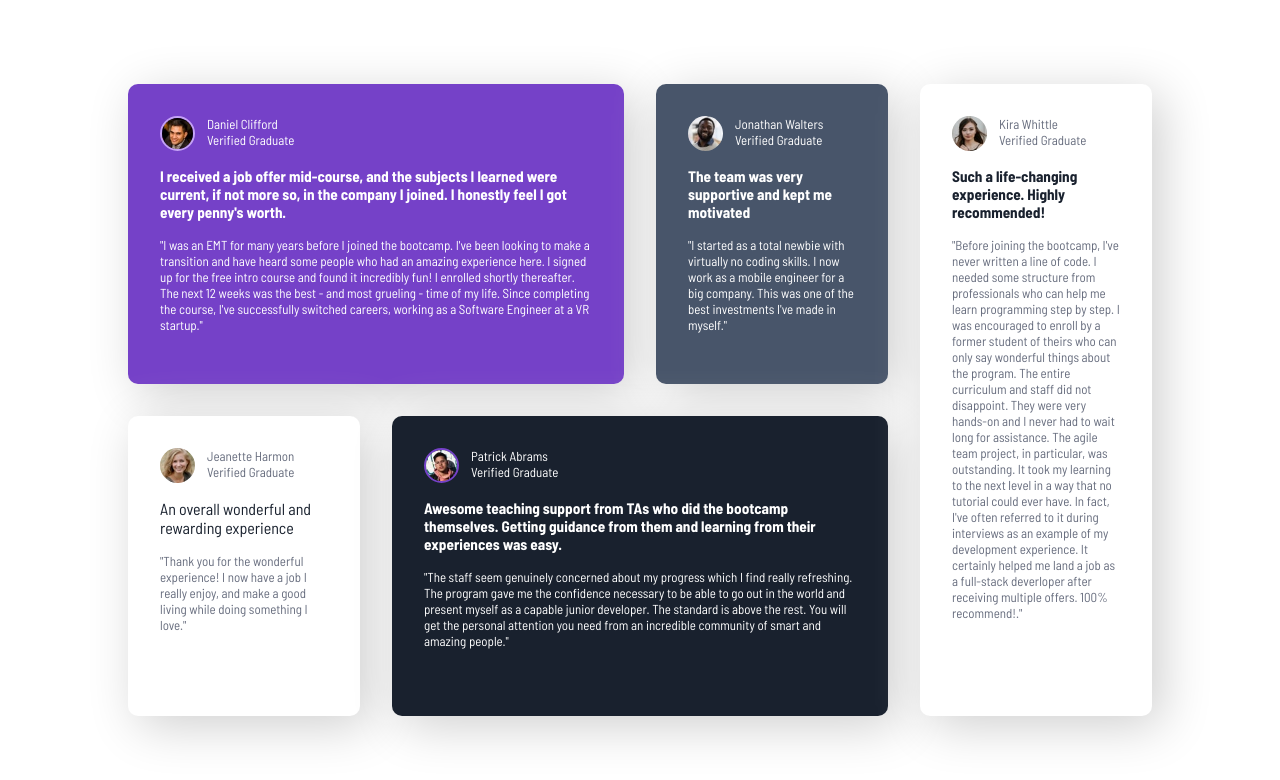
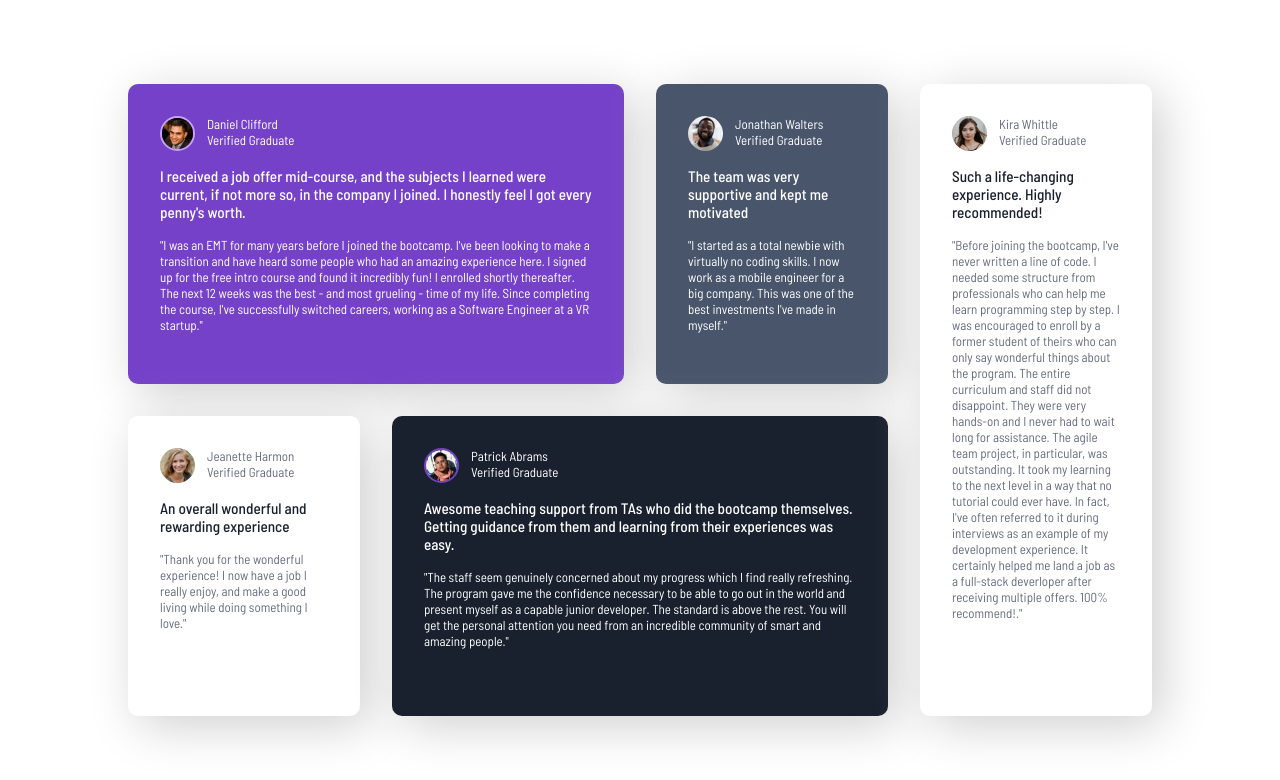
Before and after one commit to dttrang196/Testimonials-grid-section.github.io, a plain HTML site: page index.html in a window 1280 px wide. Drawn offline with Linux system fonts and the light colour scheme.

Commit message:
Update style.css

```diff
--- a/style.css
+++ b/style.css
@@ -39,10 +39,6 @@ body{
 }
 .card3 .card-body h3{
     color: hsl(219, 29%, 14%);
-    font-family: "Barlow Semi Condensed", sans-serif;
-    font-weight: 400;
-    font-style: normal;
-    font-size: 16px;
 }
 .card4{
     background-color: hsl(219, 29%, 14%);
@@ -57,7 +53,11 @@ body{
 }
 .card5 .card-body h3{
     color: hsl(219, 29%, 14%);
+}
+.card-body h3{
     font-family: "Barlow Semi Condensed", sans-serif;
+    font-weight: 500;
+    font-style: normal;
 }
 .flex{
     display: flex;
```
